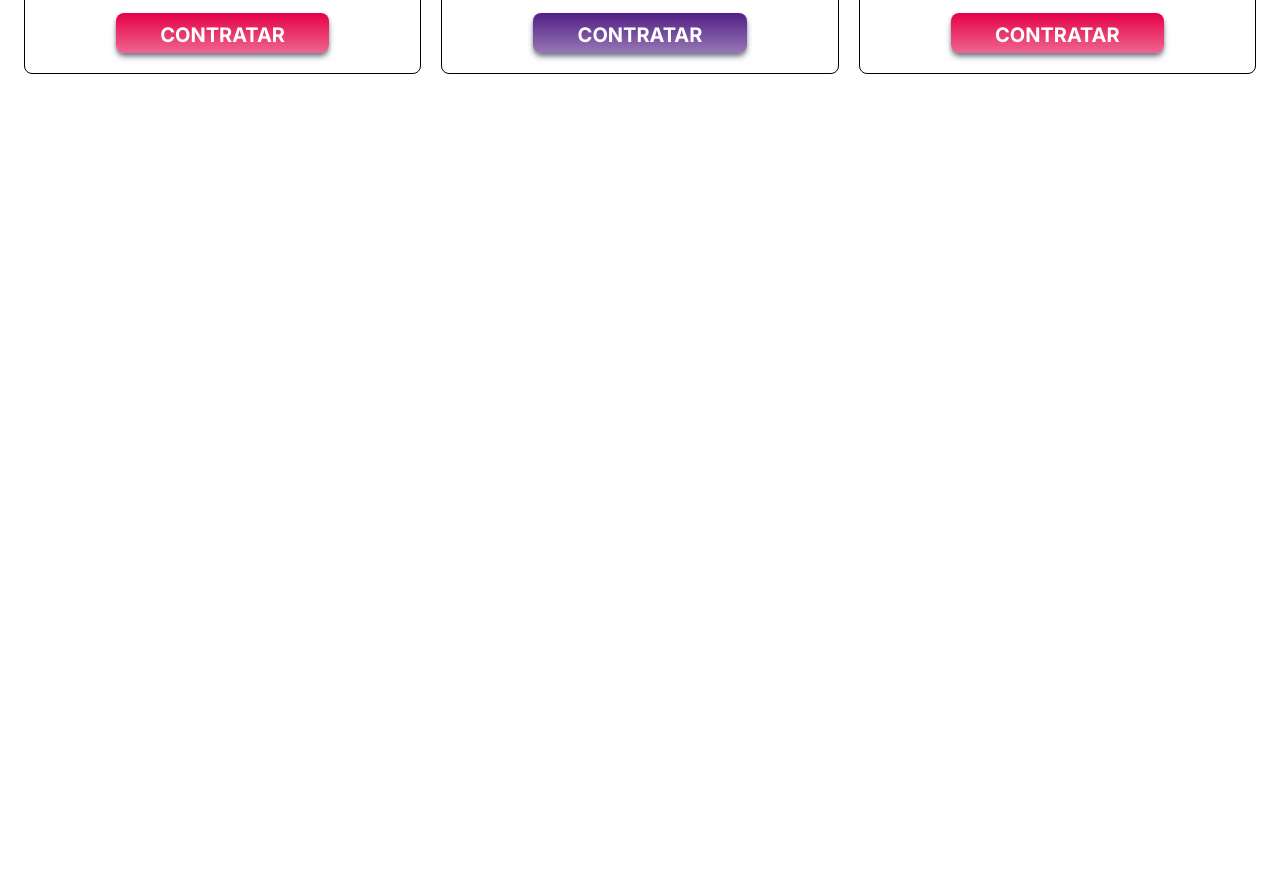
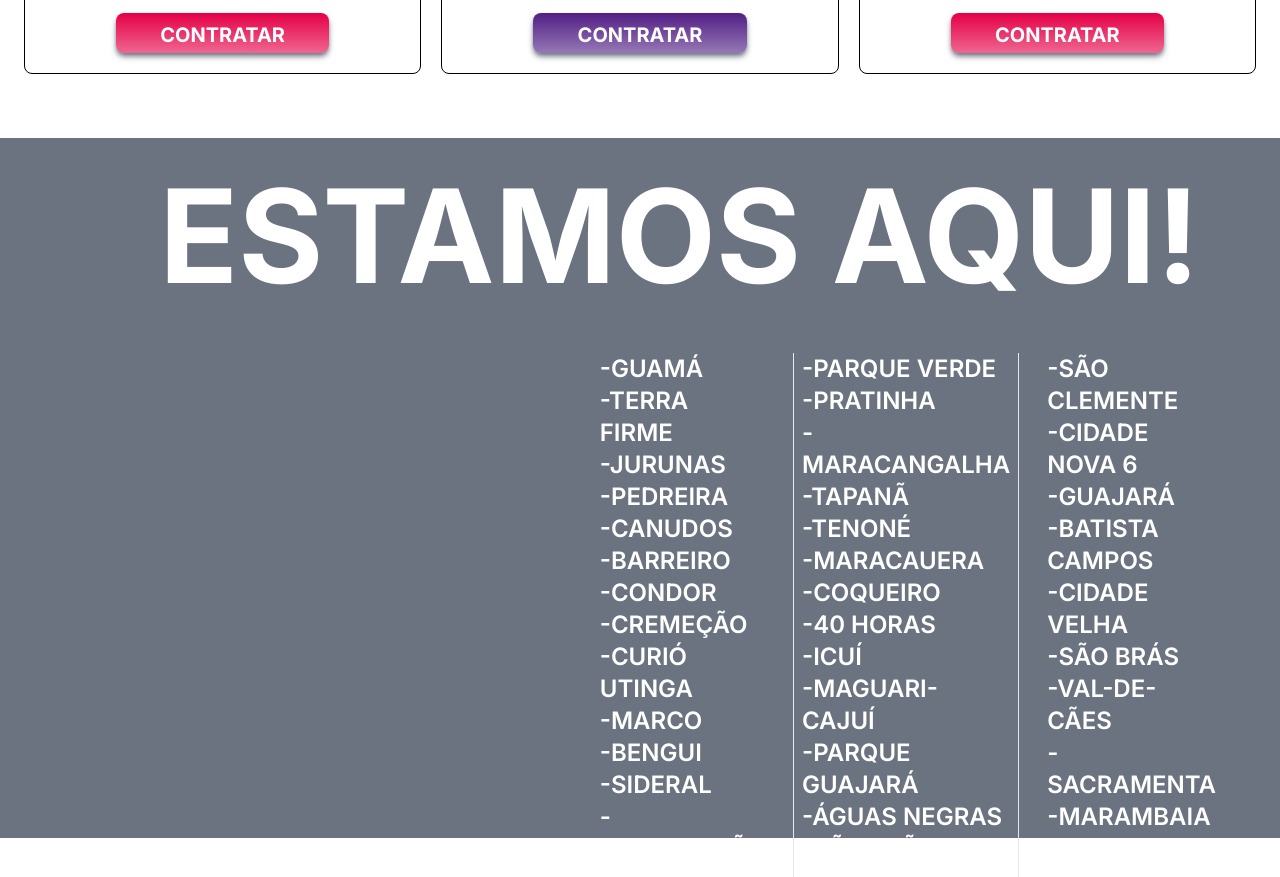
Before and after one commit to velfibra/lp-vel-fibra-clone, a Next.js app: page / in a window 1280 px wide. Shown: the part 1440-2317 px from the top of the page. Before the commit the page ends 1578 px from the top, so only its background shows below. Built offline with nearby package versions, Linux system fonts and the light colour scheme.

Commit message:
feat: calling location content in home

```diff
--- a/src/templates/Home.tsx
+++ b/src/templates/Home.tsx
@@ -1,5 +1,6 @@
 import Header from '@/components/Header';
 import Hero from '@/components/Hero';
+import LocationContent from '@/components/LocationContent';
 import PlansContent from '@/components/PlansContent';
 
 export default function Home() {
@@ -9,6 +10,7 @@ export default function Home() {
       <main>
         <Hero />
         <PlansContent />
+        <LocationContent />
       </main>
     </div>
   );
```
